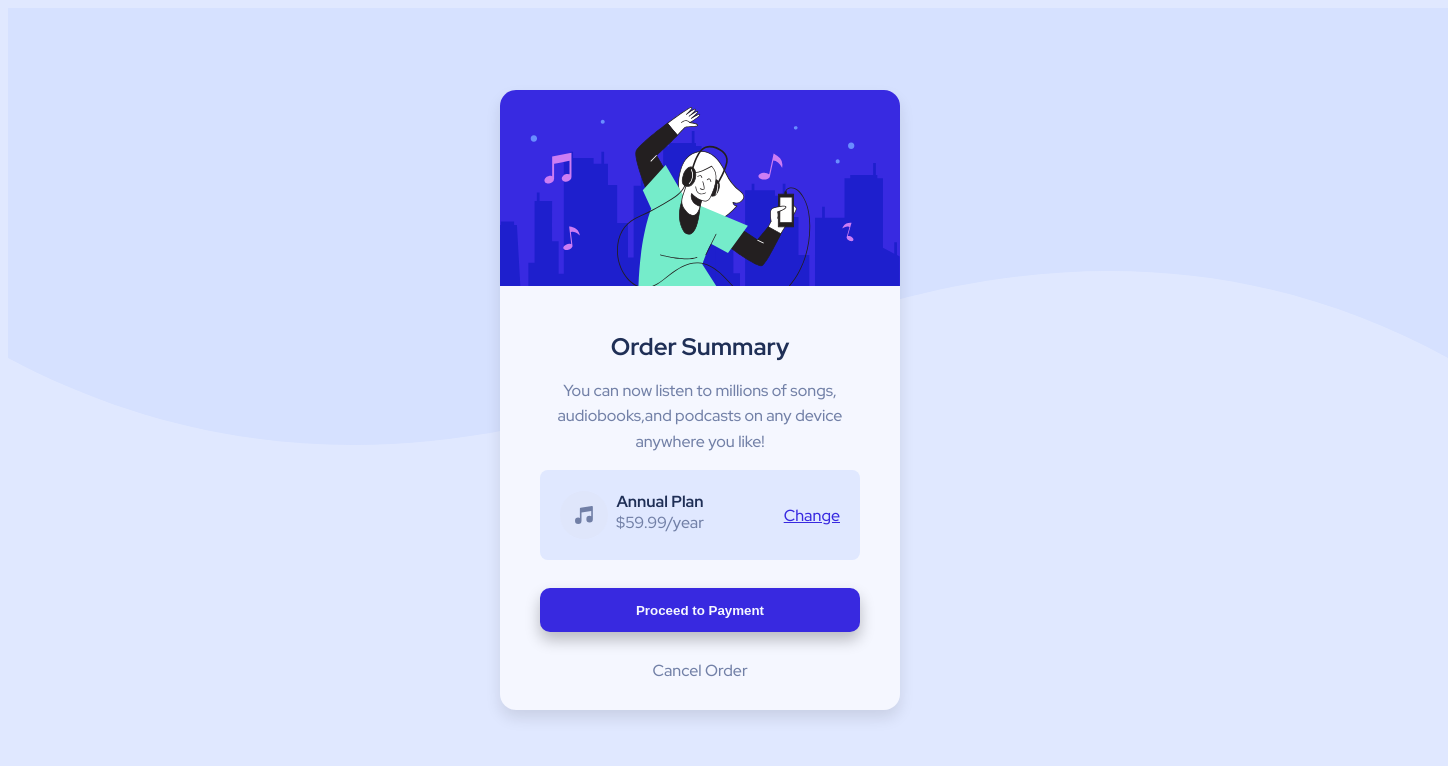
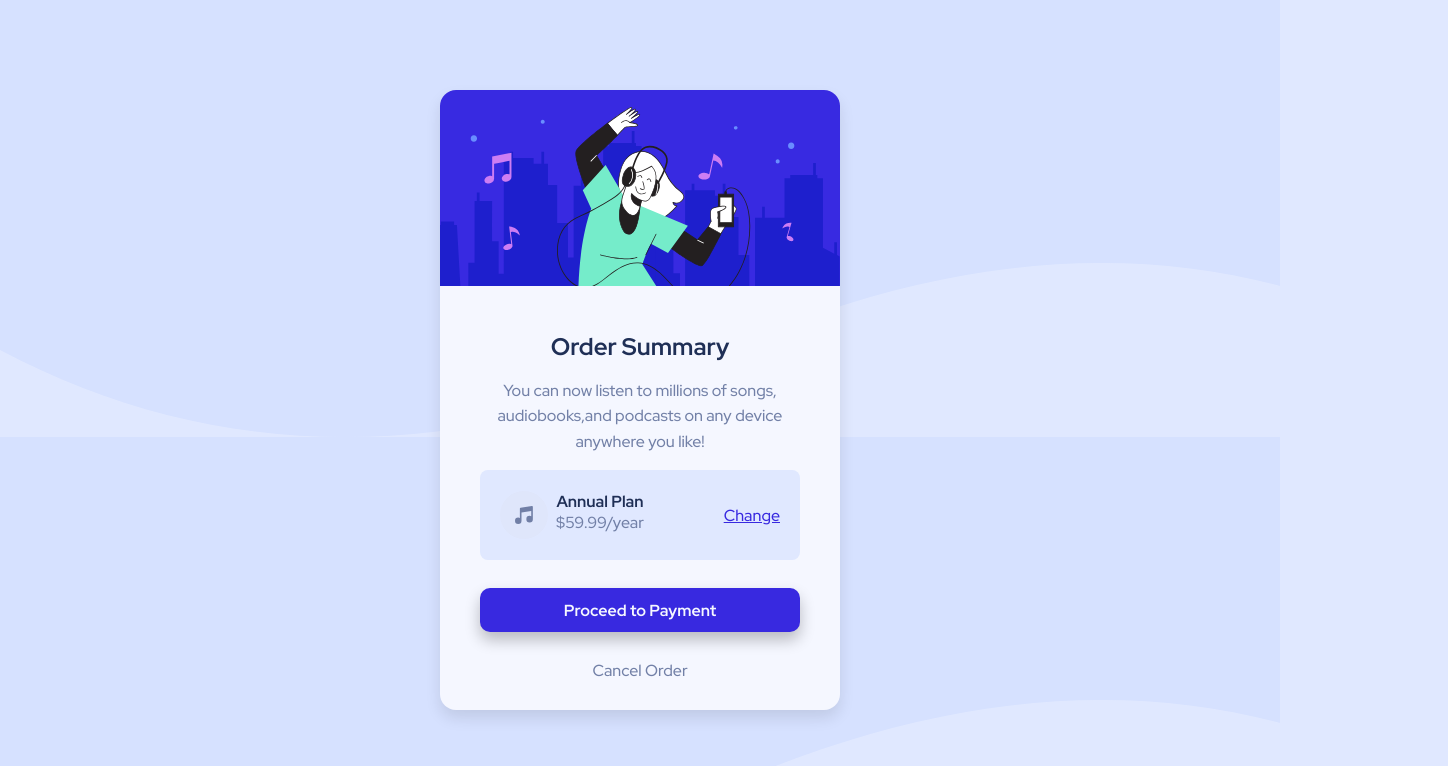
Before and after one commit to AdanSaavedra/Order-summary-component, a plain HTML site: page index.html in a window 1280 px wide. Shown: the whole page, 1448 px wide, since content can reach past the window. Drawn offline with Linux system fonts and the light colour scheme.

Commit message:
fixing errors

```diff
--- a/index.html
+++ b/index.html
@@ -21,8 +21,8 @@
     <title>Frontend Mentor | Order summary card</title>
   </head>
   <body>
-    <img src="./images/pattern-background-desktop.svg" alt="bg" />
-    <article class="main-container">
+    <main>
+      <article class="main">
         <div class="img-container">
           <img src="./images/illustration-hero.svg" alt="illustration-image" />
         </div>
@@ -36,16 +36,19 @@
             <div class="img-plan-container">
               <img src="./images/icon-music.svg" alt="music-icon" />
               <div class="plan-container">
-              <h1 class="plan-item">Annual Plan</h1>
+                <h2 class="plan-item">Annual Plan</h2>
                 <p class="price-item">$59.99/year</p>
               </div>
             </div>
 
-          <p class="change-item">Change</p>
+            <button class="change-item" type="button">Change</button>
           </div>
-        <button class="proceed-button">Proceed to Payment</button>
-        <p class="cancel-item">Cancel Order</p>
+          <button class="proceed-button" type="button">
+            Proceed to Payment
+          </button>
+          <button class="cancel-item" type="button">Cancel Order</button>
         </div>
       </article>
+    </main>
   </body>
 </html>
--- a/styles.css
+++ b/styles.css
@@ -10,23 +10,25 @@ body{
     width: 100%;
     height: 100vh;
     background-color: var(--Pale-blue);
+    background-image:url("./images/pattern-background-desktop.svg");
+    display: flex;
+    align-items: center;
+    justify-content: center;
+    margin: 0;
 }
-body p{
+button{
+    font-family: 'Red Hat Display', sans-serif;
     font-size: 16px;
 }
-.main-container{
+.main{
     align-self: center;
     display: flex;
     flex-direction: column;
     width: 400px;
     height: 620px;
-    position: absolute;
-    top: 90px;
-    left: 500px;
     background-color:var(--Very-pale-blue) ;
     border-radius: 16px;
     box-shadow: 0px 8px 15px rgba(0, 0, 0, 0.1);
-
 }
 
 .img-container img{
@@ -79,6 +81,9 @@ body p{
     margin: 0;
     text-decoration: underline;
     color: var(--Bright-blue);
+    border: 0;
+    background-color: var(--Pale-blue);
+    padding: 0;
 }
 .change-item:hover{
     text-decoration: none;
@@ -104,22 +109,20 @@ body p{
 .cancel-item{
     margin: 0;
     color: var(--Unsaturated-blue);
+    border: 0;
+    padding: 0;
+    background-color: var(--Very-pale-blue);
 }
 .cancel-item:hover{
     cursor: pointer;
     color: var(--Dark-blue);
 }
 @media(max-width:375px){
-    body img{
-        width: 100%;
+    body{
+        margin: 0;
     }
-    .main-container{
+    .main{
         width: 340px;
         height: auto;
-        top: 20px;
-        left: 20px;
-    }
-    .plan-item{
-        font-size: small;
     }
 }
```
Lines whose indentation alone changed are shown as unchanged.
